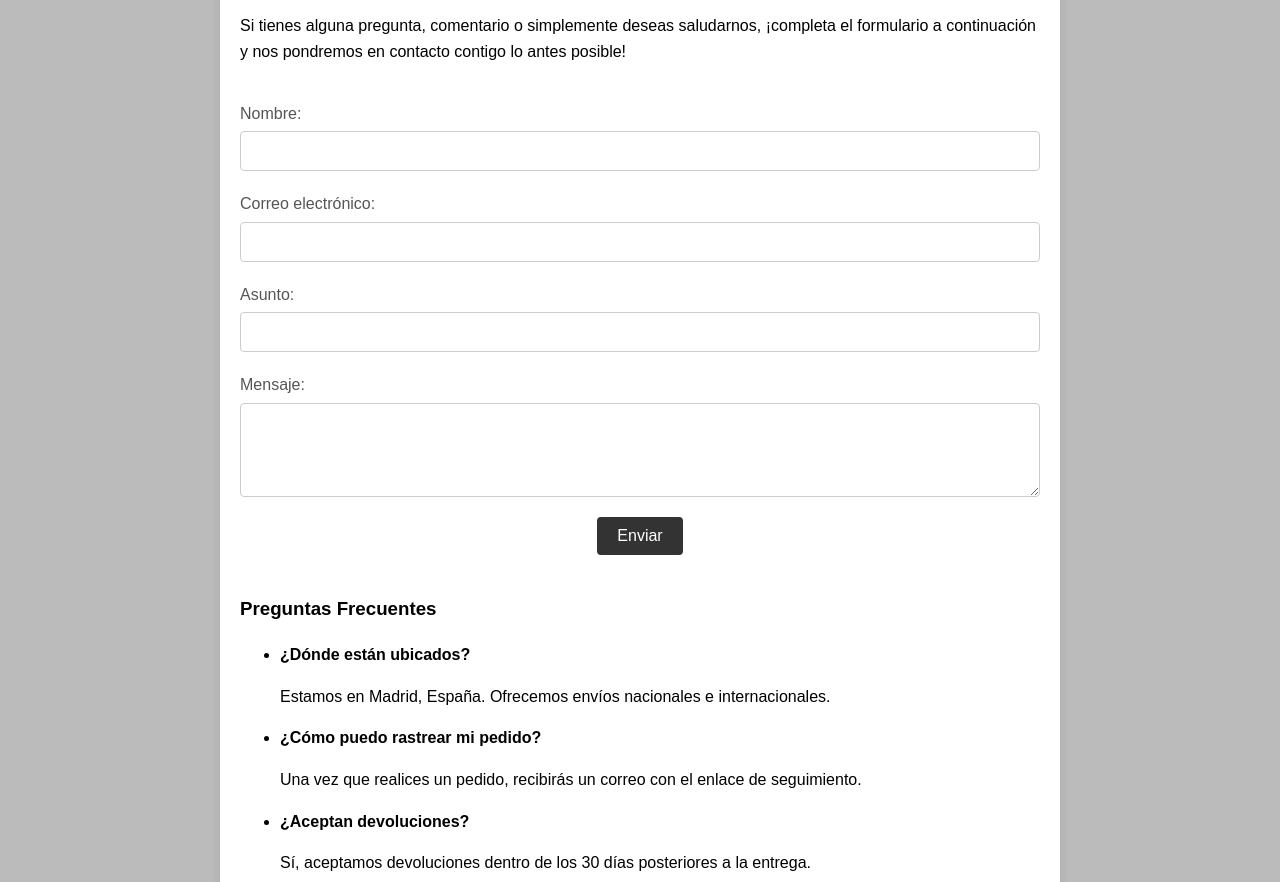
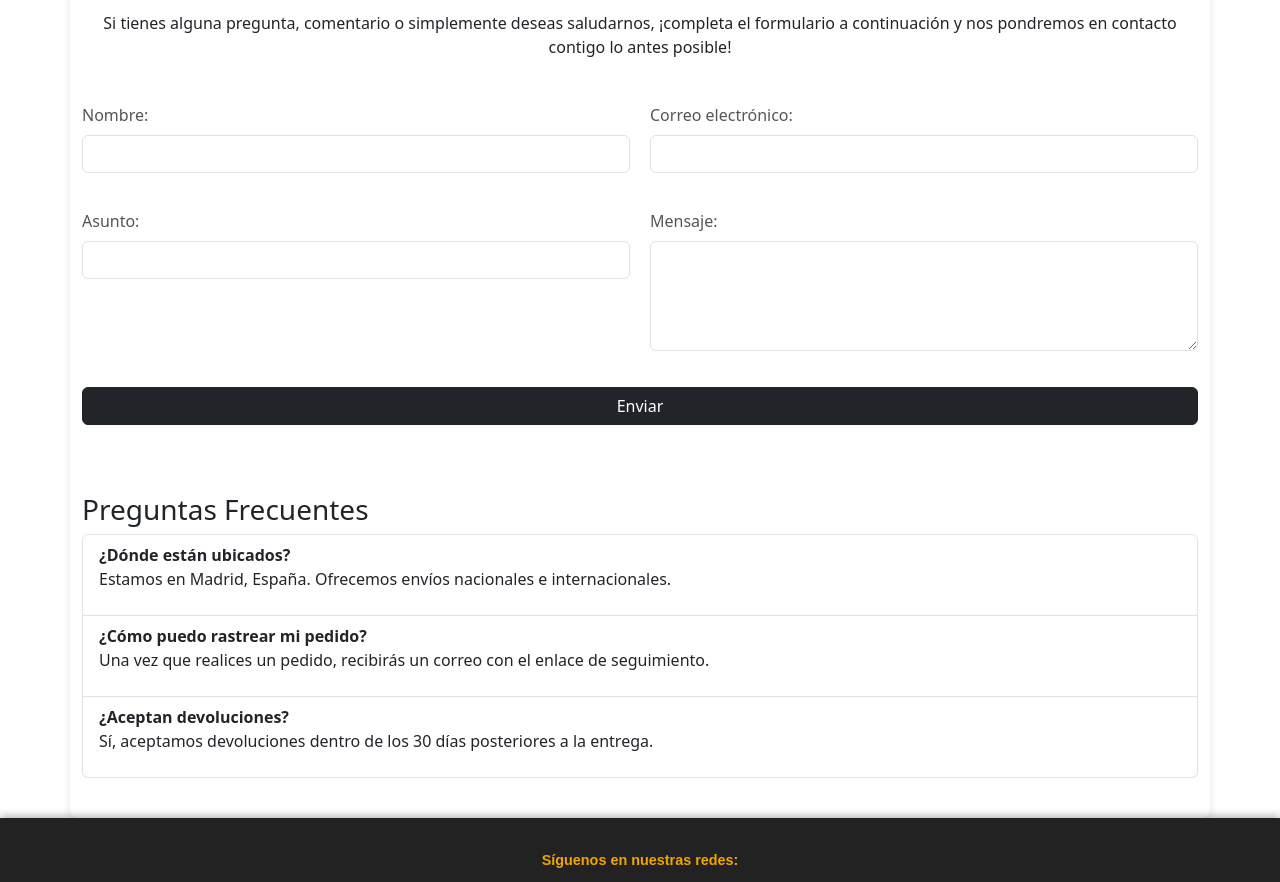
Before and after one commit to Manteca-Daniel/ManteCamisetas, a plain HTML site: page contactos.html in a window 1280 px wide. Shown: the part 219-1101 px from the top of the page. Drawn offline with nearby package versions, Linux system fonts and the light colour scheme; a web font is replaced by a local one.

Commit message:
Proyecto finalizado

```diff
--- a/contactos.html
+++ b/contactos.html
@@ -11,12 +11,22 @@
     <link rel="preconnect" href="https://fonts.gstatic.com" crossorigin>
     <link href="https://fonts.googleapis.com/css2?family=Sour+Gummy:ital,wght@0,100..900;1,100..900&display=swap"
         rel="stylesheet">
+    <link rel="stylesheet" href="https://cdn.jsdelivr.net/npm/bootstrap@5.3.3/dist/css/bootstrap.min.css">
     <link rel="shortcut icon" href="./img/Icon.png" />
     <title>Contacto</title>
     <script>
         function handleSubmit(event) {
-            event.preventDefault();
-            window.location.href = "index.html";
+            event.preventDefault(); // Previene el envío tradicional del formulario
+
+            // Muestra la ventana emergente
+            const popup = document.getElementById("popup");
+            popup.style.display = "block";
+
+            // Oculta la ventana emergente después de 3 segundos
+            setTimeout(function() {
+                popup.style.display = "none"; // Esconde la ventana emergente
+                window.location.href = "contactos.html"; // Redirige a index.html
+            }, 3000); // 3000ms = 3 segundos
         }
     </script>
 </head>
@@ -47,42 +57,46 @@
         </nav>
     </header>
 
-    <main class="main-grid">
-        <h2>Formulario de Contacto</h2>
-        <p>Si tienes alguna pregunta, comentario o simplemente deseas saludarnos, ¡completa el formulario a continuación
-            y nos pondremos en contacto contigo lo antes posible!</p>
+    <main class="container mt-5">
+        <h2 class="text-center">Formulario de Contacto</h2>
+        <p class="text-center mb-4">Si tienes alguna pregunta, comentario o simplemente deseas saludarnos, ¡completa el formulario a continuación y nos pondremos en contacto contigo lo antes posible!</p>
         <form action="#" method="post" onsubmit="handleSubmit(event)">
-            <div class="form-group">
-                <label for="nombre">Nombre:</label>
-                <input type="text" id="nombre" name="nombre" required>
+            <div class="mb-3">
+                <label for="nombre" class="form-label">Nombre:</label>
+                <input type="text" id="nombre" name="nombre" class="form-control" required>
             </div>
-            <div class="form-group">
-                <label for="email">Correo electrónico:</label>
-                <input type="email" id="email" name="email" required>
+            <div class="mb-3">
+                <label for="email" class="form-label">Correo electrónico:</label>
+                <input type="email" id="email" name="email" class="form-control" required>
             </div>
-            <div class="form-group">
-                <label for="asunto">Asunto:</label>
-                <input type="text" id="asunto" name="asunto" required>
+            <div class="mb-3">
+                <label for="asunto" class="form-label">Asunto:</label>
+                <input type="text" id="asunto" name="asunto" class="form-control" required>
             </div>
-            <div class="form-group">
-                <label for="mensaje">Mensaje:</label>
-                <textarea id="mensaje" name="mensaje" rows="4" required></textarea>
+            <div class="mb-3">
+                <label for="mensaje" class="form-label">Mensaje:</label>
+                <textarea id="mensaje" name="mensaje" class="form-control" rows="4" required></textarea>
             </div>
-            <button type="submit">Enviar</button>
+            <button type="submit" class="btn btn-dark w-100">Enviar</button>
         </form>
 
-        <section class="faq">
+        <!-- Ventana emergente -->
+        <div id="popup" class="popup">
+            Info enviada
+        </div>
+
+        <section class="faq mt-5">
             <h3>Preguntas Frecuentes</h3>
-            <ul>
-                <li>
+            <ul class="list-group">
+                <li class="list-group-item">
                     <strong>¿Dónde están ubicados?</strong>
                     <p>Estamos en Madrid, España. Ofrecemos envíos nacionales e internacionales.</p>
                 </li>
-                <li>
+                <li class="list-group-item">
                     <strong>¿Cómo puedo rastrear mi pedido?</strong>
                     <p>Una vez que realices un pedido, recibirás un correo con el enlace de seguimiento.</p>
                 </li>
-                <li>
+                <li class="list-group-item">
                     <strong>¿Aceptan devoluciones?</strong>
                     <p>Sí, aceptamos devoluciones dentro de los 30 días posteriores a la entrega.</p>
                 </li>
@@ -106,6 +120,8 @@
             <p>&copy; 2024 ManteCamisetas. Todos los derechos reservados.</p>
         </div>
     </footer>
+
+    <script src="https://cdn.jsdelivr.net/npm/bootstrap@5.3.3/dist/js/bootstrap.bundle.min.js"></script>
 </body>
 
 </html>
--- a/styles/contactos.css
+++ b/styles/contactos.css
@@ -67,6 +67,21 @@ button:hover {
     background-color: #555;
 }
 
+.popup {
+    display: none;
+    position: fixed;
+    top: 50%;
+    left: 50%;
+    transform: translate(-50%, -50%);
+    background-color: #4CAF50;
+    color: white;
+    padding: 20px;
+    border-radius: 8px;
+    text-align: center;
+    z-index: 1000;
+    font-size: 18px;
+}
+
 @media (min-width: 768px) {
     form {
         grid-template-columns: 1fr 1fr;
```
Also changed, not shown: index.html (+1 -0 lines).
